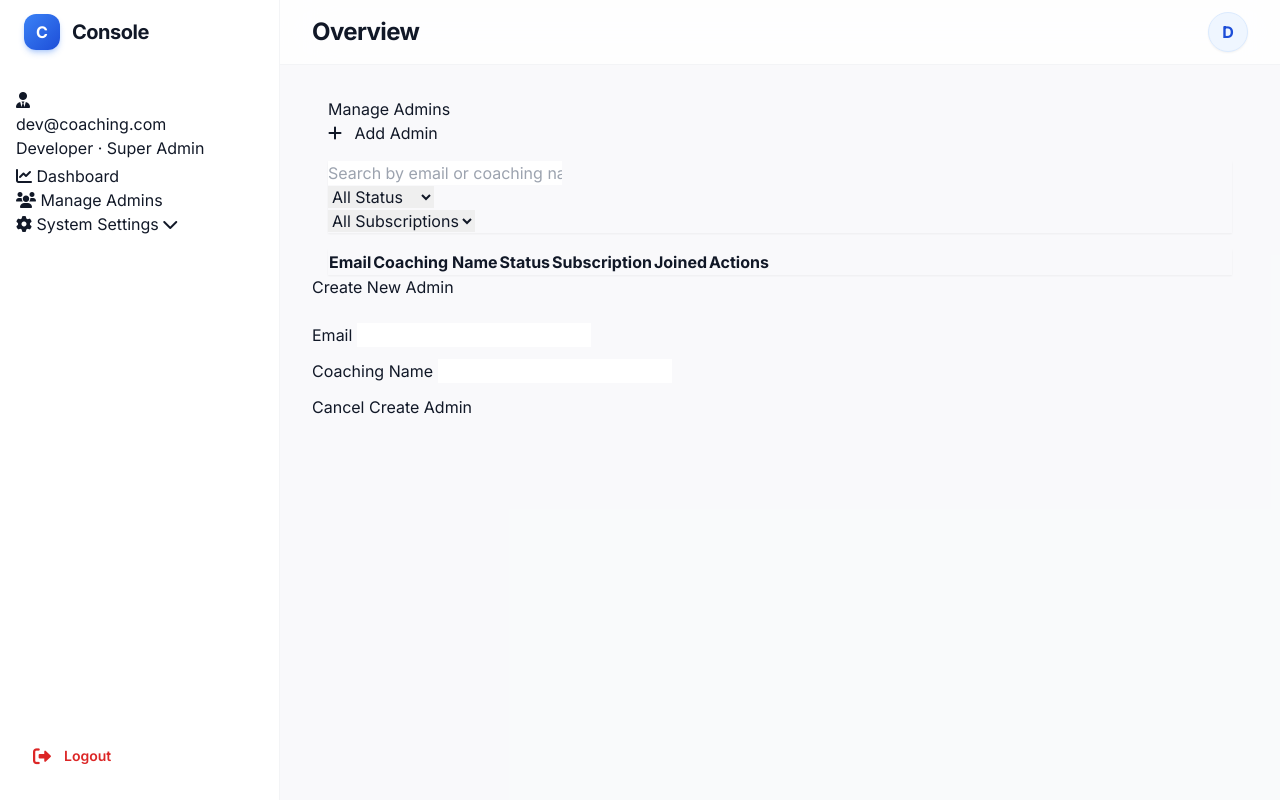
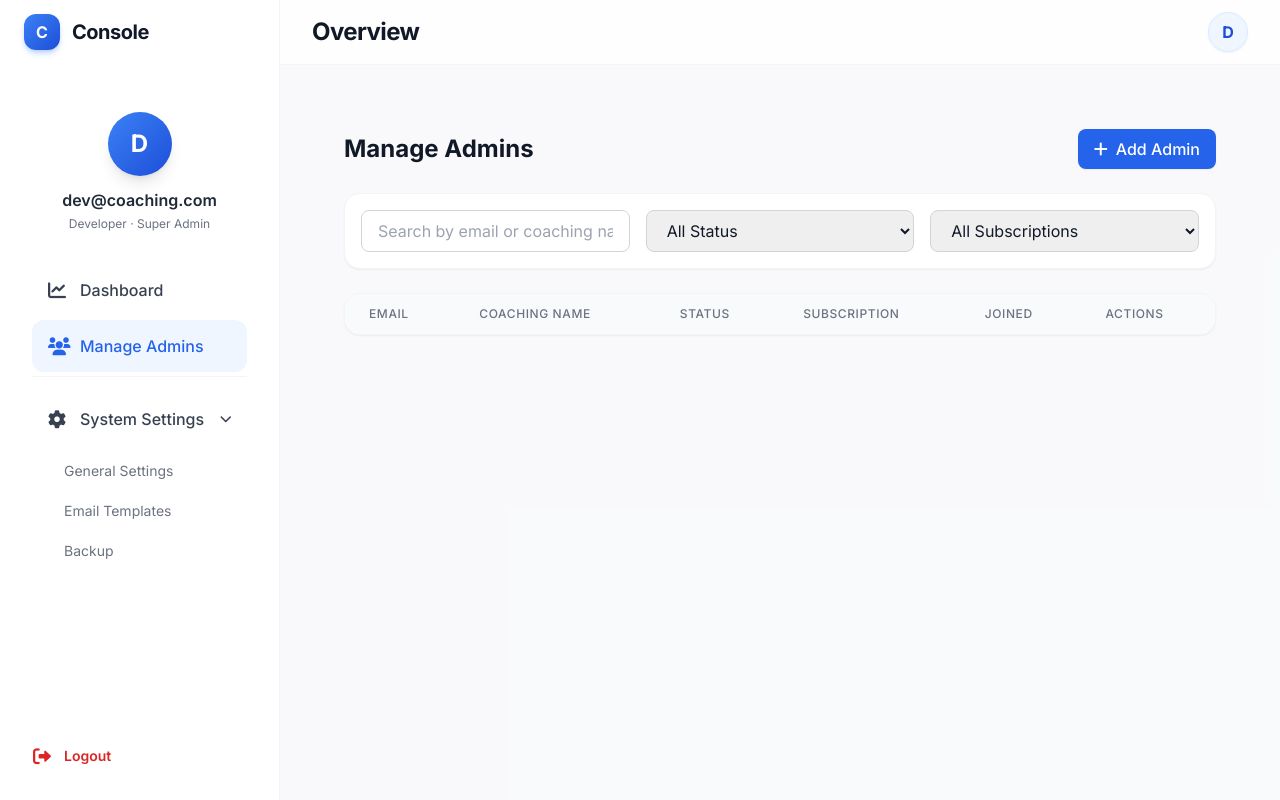
Before and after one commit to Anmol2121/CoS, a Flask app: page /developer/admins in a window 1280 px wide. Run offline with Flask 3, Linux system fonts and the light colour scheme; a user stored in the database is signed in; data comes from the database, SQL or seed files in the repository; lists and menus that the app fills with data are empty; some libraries are stand-ins or nearby versions.

Commit message:
Update admins.html

```diff
--- a/templates/developer/admins.html
+++ b/templates/developer/admins.html
@@ -1,128 +1,118 @@
 {% extends "base.html" %}
+
 {% block sidebar %}
-<div class="sidebar-user">
-    <div class="avatar">
-        <i class="fas fa-user-tie"></i>
+<!-- Same sidebar as dashboard.html -->
+<div class="px-4 py-6">
+    <div class="flex flex-col items-center text-center mb-8">
+        <div class="w-16 h-16 bg-gradient-to-br from-primary-500 to-primary-700 rounded-full flex items-center justify-center text-white text-2xl font-bold shadow-lg mb-3">
+            {{ current_user.email[0]|upper }}
         </div>
-    <h6>{{ current_user.email }}</h6>
-    <p>Developer · Super Admin</p>
+        <h6 class="font-semibold text-gray-800">{{ current_user.email }}</h6>
+        <p class="text-xs text-gray-500 mt-1">Developer · Super Admin</p>
     </div>
-
-<ul class="sidebar-menu">
-    <li>
-        <a href="{{ url_for('developer_dashboard') }}" class="{% if request.endpoint == 'developer_dashboard' %}active{% endif %}">
-            <i class="fas fa-chart-line"></i>
+    <nav class="space-y-1">
+        <a href="{{ url_for('developer_dashboard') }}"
+           class="flex items-center gap-3 px-4 py-3 rounded-xl text-gray-700 font-medium {% if request.endpoint == 'developer_dashboard' %}bg-primary-50 text-primary-600{% else %}hover:bg-gray-100{% endif %} transition-all duration-200">
+            <i class="fas fa-chart-line w-5 text-lg"></i>
             <span>Dashboard</span>
         </a>
-    </li>
-    <li>
-        <a href="{{ url_for('manage_admins') }}" class="{% if request.endpoint == 'manage_admins' %}active{% endif %}">
-            <i class="fas fa-users"></i>
+        <a href="{{ url_for('manage_admins') }}"
+           class="flex items-center gap-3 px-4 py-3 rounded-xl text-gray-700 font-medium {% if request.endpoint == 'manage_admins' %}bg-primary-50 text-primary-600{% else %}hover:bg-gray-100{% endif %} transition-all duration-200">
+            <i class="fas fa-users w-5 text-lg"></i>
             <span>Manage Admins</span>
         </a>
-    </li>
-    <li>
-        <a href="#" data-bs-toggle="collapse" data-bs-target="#systemMenu" aria-expanded="false" aria-controls="systemMenu">
-            <i class="fas fa-cog"></i>
+        <div class="pt-4 mt-4 border-t border-gray-100">
+            <a href="#" class="flex items-center gap-3 px-4 py-3 rounded-xl text-gray-700 font-medium hover:bg-gray-100 transition-all duration-200">
+                <i class="fas fa-cog w-5 text-lg"></i>
                 <span>System Settings</span>
-            <i class="fas fa-chevron-down ms-auto"></i>
+                <i class="fas fa-chevron-down ml-auto text-xs"></i>
             </a>
-        <ul class="collapse list-unstyled" id="systemMenu">
-            <li><a href="#">General Settings</a></li>
-            <li><a href="#">Email Templates</a></li>
-            <li><a href="#">Backup</a></li>
-        </ul>
-    </li>
-</ul>
+            <div class="ml-8 mt-2 space-y-1">
+                <a href="#" class="block py-2 text-sm text-gray-500 hover:text-primary-600">General Settings</a>
+                <a href="#" class="block py-2 text-sm text-gray-500 hover:text-primary-600">Email Templates</a>
+                <a href="#" class="block py-2 text-sm text-gray-500 hover:text-primary-600">Backup</a>
+            </div>
+        </div>
+    </nav>
+</div>
 {% endblock %}
+
 {% block content %}
-<div class="container-fluid px-4">
-    <div class="d-flex justify-content-between align-items-center mb-4">
-        <h1 class="h3">Manage Admins</h1>
-        <button type="button" class="btn btn-primary" data-bs-toggle="modal" data-bs-target="#createAdminModal">
-            <i class="fas fa-plus me-2"></i> Add Admin
+<div class="max-w-7xl mx-auto px-4 sm:px-6 lg:px-8 py-8">
+    <div class="flex flex-col sm:flex-row sm:items-center sm:justify-between gap-4 mb-6">
+        <h1 class="text-2xl font-bold text-gray-900">Manage Admins</h1>
+        <button id="openModalBtn" class="inline-flex items-center px-4 py-2 bg-primary-600 hover:bg-primary-700 text-white font-medium rounded-lg shadow-sm transition-colors duration-200">
+            <i class="fas fa-plus mr-2"></i> Add Admin
         </button>
     </div>
 
     <!-- Search and Filter Bar -->
-    <div class="card border-0 shadow-sm mb-4">
-        <div class="card-body">
-            <div class="row g-3">
-                <div class="col-md-6">
-                    <input type="text" id="searchInput" class="form-control" placeholder="Search by email or coaching name...">
-                </div>
-                <div class="col-md-3">
-                    <select id="statusFilter" class="form-select">
+    <div class="bg-white rounded-2xl shadow-sm border border-gray-100 p-4 mb-6">
+        <div class="grid grid-cols-1 sm:grid-cols-2 lg:grid-cols-3 gap-4">
+            <input type="text" id="searchInput" placeholder="Search by email or coaching name..."
+                   class="w-full px-4 py-2 border border-gray-300 rounded-lg focus:ring-2 focus:ring-primary-500 focus:border-primary-500">
+            <select id="statusFilter" class="w-full px-4 py-2 border border-gray-300 rounded-lg focus:ring-2 focus:ring-primary-500">
                 <option value="all">All Status</option>
                 <option value="active">Active</option>
                 <option value="suspended">Suspended</option>
             </select>
-                </div>
-                <div class="col-md-3">
-                    <select id="subscriptionFilter" class="form-select">
+            <select id="subscriptionFilter" class="w-full px-4 py-2 border border-gray-300 rounded-lg focus:ring-2 focus:ring-primary-500">
                 <option value="all">All Subscriptions</option>
                 <option value="active">Active</option>
                 <option value="expired">Expired</option>
             </select>
         </div>
     </div>
-        </div>
-    </div>
 
     <!-- Admins Table -->
-    <div class="card border-0 shadow-sm">
-        <div class="card-body p-0">
-            <div class="table-responsive">
-                <table class="table table-hover align-middle mb-0" id="adminsTable">
-                    <thead class="table-light">
+    <div class="bg-white rounded-2xl shadow-sm border border-gray-100 overflow-hidden">
+        <div class="overflow-x-auto">
+            <table class="min-w-full divide-y divide-gray-200" id="adminsTable">
+                <thead class="bg-gray-50">
                     <tr>
-                            <th>Email</th>
-                            <th>Coaching Name</th>
-                            <th>Status</th>
-                            <th>Subscription</th>
-                            <th>Joined</th>
-                            <th>Actions</th>
+                        <th class="px-6 py-3 text-left text-xs font-medium text-gray-500 uppercase tracking-wider">Email</th>
+                        <th class="px-6 py-3 text-left text-xs font-medium text-gray-500 uppercase tracking-wider">Coaching Name</th>
+                        <th class="px-6 py-3 text-left text-xs font-medium text-gray-500 uppercase tracking-wider">Status</th>
+                        <th class="px-6 py-3 text-left text-xs font-medium text-gray-500 uppercase tracking-wider">Subscription</th>
+                        <th class="px-6 py-3 text-left text-xs font-medium text-gray-500 uppercase tracking-wider">Joined</th>
+                        <th class="px-6 py-3 text-left text-xs font-medium text-gray-500 uppercase tracking-wider">Actions</th>
                     </tr>
                 </thead>
-                    <tbody>
+                <tbody class="bg-white divide-y divide-gray-100">
                     {% for user in admins %}
                     <tr data-status="{{ 'active' if user.is_active else 'suspended' }}" data-subscription="{{ user.admin.subscription_status }}">
-                            <td>{{ user.email }}</td>
-                            <td>{{ user.admin.coaching_name }}</td>
-                            <td>
-                                {% if user.is_active %}
-                                    <span class="badge bg-success">Active</span>
-                                {% else %}
-                                    <span class="badge bg-secondary">Suspended</span>
-                                {% endif %}
+                        <td class="px-6 py-4 whitespace-nowrap text-sm text-gray-900">{{ user.email }}</td>
+                        <td class="px-6 py-4 whitespace-nowrap text-sm text-gray-600">{{ user.admin.coaching_name }}</td>
+                        <td class="px-6 py-4 whitespace-nowrap">
+                            <span class="px-2 py-1 text-xs font-medium rounded-full {% if user.is_active %}bg-green-100 text-green-800{% else %}bg-gray-100 text-gray-800{% endif %}">
+                                {{ 'Active' if user.is_active else 'Suspended' }}
+                            </span>
                         </td>
-                            <td>
-                                <span class="badge bg-{{ 'success' if user.admin.subscription_status == 'active' else 'danger' }}">
+                        <td class="px-6 py-4 whitespace-nowrap">
+                            <span class="px-2 py-1 text-xs font-medium rounded-full {% if user.admin.subscription_status == 'active' %}bg-green-100 text-green-800{% else %}bg-red-100 text-red-800{% endif %}">
                                 {{ user.admin.subscription_status|capitalize }}
                             </span>
                         </td>
-                            <td>{{ user.created_at.strftime('%Y-%m-%d') }}</td>
-                            <td>
-                                <div class="btn-group btn-group-sm">
-                                    <a href="{{ url_for('edit_admin', id=user.id) }}" class="btn btn-outline-primary">
+                        <td class="px-6 py-4 whitespace-nowrap text-sm text-gray-600">{{ user.created_at.strftime('%Y-%m-%d') }}</td>
+                        <td class="px-6 py-4 whitespace-nowrap text-sm space-x-2">
+                            <a href="{{ url_for('edit_admin', id=user.id) }}" class="text-primary-600 hover:text-primary-800" title="Edit">
                                 <i class="fas fa-edit"></i>
                             </a>
-                                    <form action="{{ url_for('delete_admin', id=user.id) }}" method="post" style="display:inline;">
-                                        <button type="submit" class="btn btn-outline-danger" onclick="return confirm('Delete this admin?')">
+                            <form action="{{ url_for('delete_admin', id=user.id) }}" method="post" class="inline" onsubmit="return confirm('Delete this admin?')">
+                                <button type="submit" class="text-red-600 hover:text-red-800" title="Delete">
                                     <i class="fas fa-trash"></i>
                                 </button>
                             </form>
-                                    <form action="{{ url_for('toggle_admin_active', id=user.id) }}" method="post" style="display:inline;">
-                                        <button type="submit" class="btn btn-outline-warning">
+                            <form action="{{ url_for('toggle_admin_active', id=user.id) }}" method="post" class="inline">
+                                <button type="submit" class="text-yellow-600 hover:text-yellow-800" title="{{ 'Suspend' if user.is_active else 'Activate' }}">
                                     <i class="fas {{ 'fa-ban' if user.is_active else 'fa-check' }}"></i>
                                 </button>
                             </form>
-                                    <form action="{{ url_for('reset_admin_password', id=user.id) }}" method="post" style="display:inline;">
-                                        <button type="submit" class="btn btn-outline-secondary">
+                            <form action="{{ url_for('reset_admin_password', id=user.id) }}" method="post" class="inline">
+                                <button type="submit" class="text-gray-600 hover:text-gray-800" title="Reset Password">
                                     <i class="fas fa-key"></i>
                                 </button>
                             </form>
-                                </div>
                         </td>
                     </tr>
                     {% endfor %}
@@ -131,38 +121,37 @@
         </div>
     </div>
 </div>
+
+<!-- Custom Modal (Tailwind + vanilla JS) -->
+<div id="adminModal" class="fixed inset-0 bg-black bg-opacity-50 flex items-center justify-center z-50 hidden transition-opacity duration-300">
+    <div class="bg-white rounded-2xl w-full max-w-md mx-4 shadow-xl transform transition-all scale-95 opacity-0" id="modalContent">
+        <div class="flex justify-between items-center p-6 border-b border-gray-100">
+            <h3 class="text-xl font-semibold text-gray-900">Create New Admin</h3>
+            <button id="closeModalBtn" class="text-gray-400 hover:text-gray-600">
+                <i class="fas fa-times"></i>
+            </button>
         </div>
-
-<!-- Create Admin Modal -->
-<div class="modal fade" id="createAdminModal" tabindex="-1">
-    <div class="modal-dialog">
-        <div class="modal-content">
         <form action="{{ url_for('create_admin') }}" method="post">
-                <div class="modal-header">
-                    <h5 class="modal-title">Create New Admin</h5>
-                    <button type="button" class="btn-close" data-bs-dismiss="modal"></button>
+            <div class="p-6 space-y-4">
+                <div>
+                    <label class="block text-sm font-medium text-gray-700 mb-1">Email</label>
+                    <input type="email" name="email" class="w-full px-4 py-2 border border-gray-300 rounded-lg focus:ring-2 focus:ring-primary-500 focus:border-primary-500" required>
                 </div>
-                <div class="modal-body">
-                    <div class="mb-3">
-                        <label class="form-label">Email</label>
-                        <input type="email" name="email" class="form-control" required>
-                    </div>
-                    <div class="mb-3">
-                        <label class="form-label">Coaching Name</label>
-                        <input type="text" name="coaching_name" class="form-control" required>
+                <div>
+                    <label class="block text-sm font-medium text-gray-700 mb-1">Coaching Name</label>
+                    <input type="text" name="coaching_name" class="w-full px-4 py-2 border border-gray-300 rounded-lg focus:ring-2 focus:ring-primary-500 focus:border-primary-500" required>
                 </div>
             </div>
-                <div class="modal-footer">
-                    <button type="button" class="btn btn-secondary" data-bs-dismiss="modal">Cancel</button>
-                    <button type="submit" class="btn btn-primary">Create Admin</button>
+            <div class="flex justify-end gap-3 p-6 border-t border-gray-100">
+                <button type="button" id="cancelModalBtn" class="px-4 py-2 text-gray-700 bg-gray-100 hover:bg-gray-200 rounded-lg transition-colors">Cancel</button>
+                <button type="submit" class="px-4 py-2 bg-primary-600 hover:bg-primary-700 text-white rounded-lg transition-colors">Create Admin</button>
             </div>
         </form>
     </div>
 </div>
-</div>
 
 <script>
-    // Search and filter functionality
+    // Search & Filter
     const searchInput = document.getElementById('searchInput');
     const statusFilter = document.getElementById('statusFilter');
     const subscriptionFilter = document.getElementById('subscriptionFilter');
@@ -183,16 +172,42 @@
             const matchesStatus = status === 'all' || rowStatus === status;
             const matchesSubscription = subscription === 'all' || rowSubscription === subscription;
 
-            if (matchesSearch && matchesStatus && matchesSubscription) {
-                row.style.display = '';
-            } else {
-                row.style.display = 'none';
-            }
+            row.style.display = (matchesSearch && matchesStatus && matchesSubscription) ? '' : 'none';
         });
     }
 
     searchInput.addEventListener('keyup', filterTable);
     statusFilter.addEventListener('change', filterTable);
     subscriptionFilter.addEventListener('change', filterTable);
+
+    // Modal logic
+    const modal = document.getElementById('adminModal');
+    const modalContent = document.getElementById('modalContent');
+    const openBtn = document.getElementById('openModalBtn');
+    const closeBtns = [document.getElementById('closeModalBtn'), document.getElementById('cancelModalBtn')];
+
+    function openModal() {
+        modal.classList.remove('hidden');
+        setTimeout(() => {
+            modal.classList.add('transition-opacity', 'opacity-100');
+            modalContent.classList.remove('scale-95', 'opacity-0');
+            modalContent.classList.add('scale-100', 'opacity-100');
+        }, 10);
+    }
+
+    function closeModal() {
+        modalContent.classList.remove('scale-100', 'opacity-100');
+        modalContent.classList.add('scale-95', 'opacity-0');
+        setTimeout(() => {
+            modal.classList.add('hidden');
+            modal.classList.remove('opacity-100');
+        }, 300);
+    }
+
+    openBtn.addEventListener('click', openModal);
+    closeBtns.forEach(btn => btn.addEventListener('click', closeModal));
+    modal.addEventListener('click', (e) => {
+        if (e.target === modal) closeModal();
+    });
 </script>
 {% endblock %}
```
Lines whose indentation alone changed are shown as unchanged.
